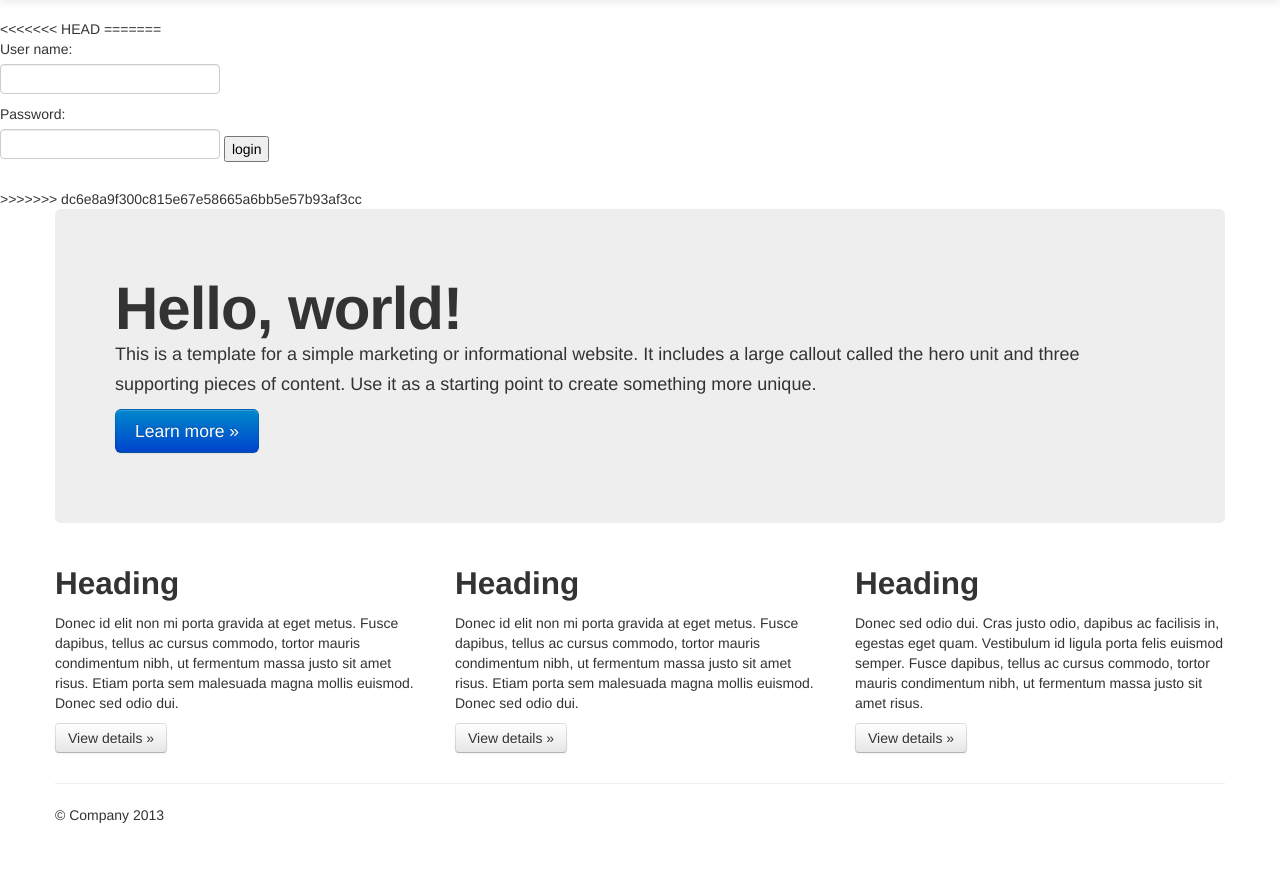
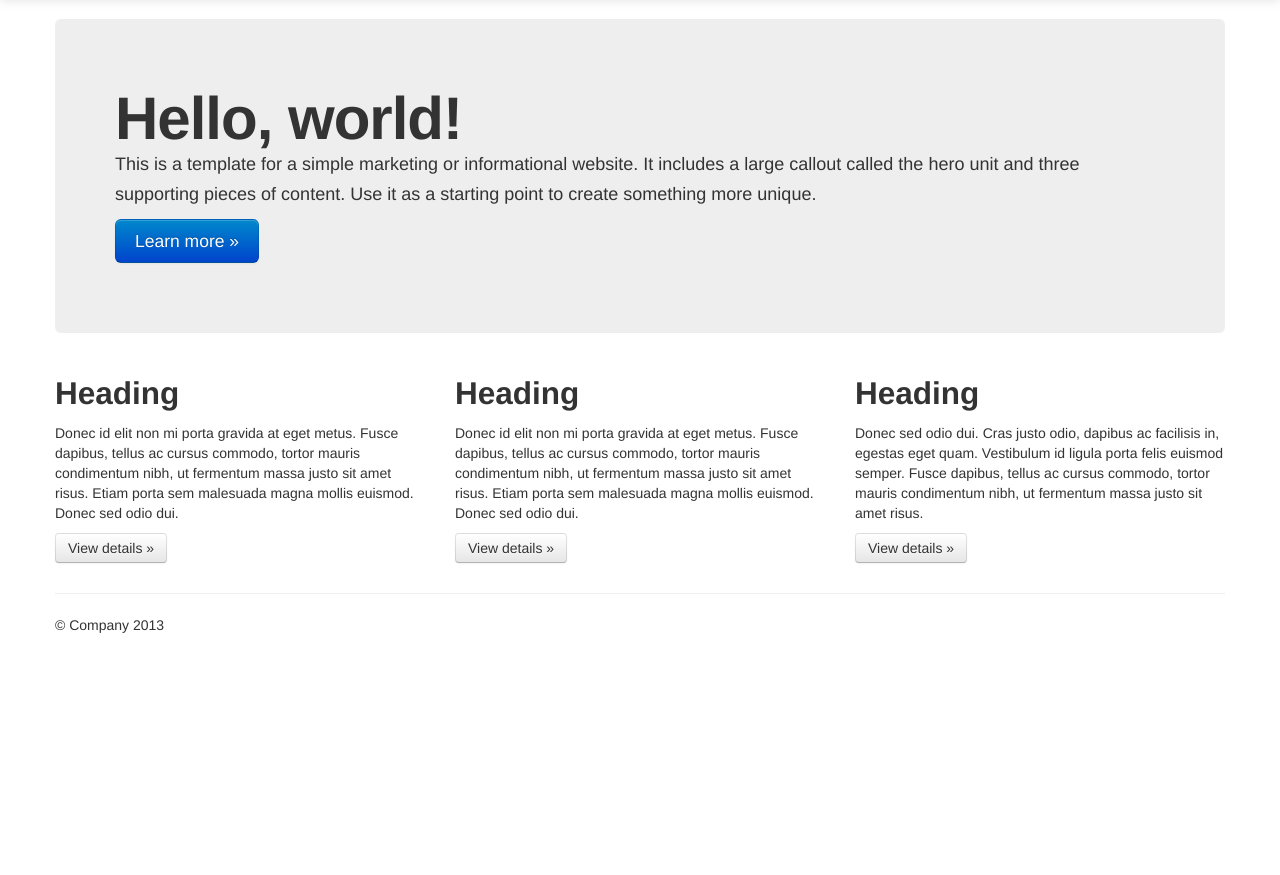
Before and after one commit to yeoedward/payupdawg, a Django app: template webapp/webapp/templates/bootstrappage.html in a window 1280 px wide. Shown: the part 41-916 px from the top of the page. After the commit the page ends 674 px from the top, so only its background shows below. Run offline with Django 3.2, Linux system fonts and the light colour scheme; the template is opened without the code that fills it, so the values that code supplies are empty; some libraries are stand-ins or nearby versions.

Commit message:
bootstrap stuff

```diff
--- a/webapp/webapp/templates/bootstrappage.html
+++ b/webapp/webapp/templates/bootstrappage.html
@@ -17,26 +17,10 @@
     </style>
     <link href="../static/bootstrap/css/bootstrap-responsive.css" rel="stylesheet">
 
-<<<<<<< HEAD
     <!-- HTML5 shim, for IE6-8 support of HTML5 elements -->
     <!--[if lt IE 9]>
       <script src="../assets/js/html5shiv.js"></script>
     <![endif]-->
-=======
-{% if form.errors %}
-<p class="error">Sorry, that's not a valid username or password</p>
-{% endif %}
-
-<form action="login" method="post">{% csrf_token %}
-<label for="username">User name:</label>
-<input type="text" name="username" value="" id="username">
-<label for="password">Password:</label>
-<input type="password" name="password" value="" id="password">
-
-<input type="submit" value="login" />
-<input type="hidden" name="next" value="{{ next|escape }}" />
-</form>
->>>>>>> dc6e8a9f300c815e67e58665a6bb5e57b93af3cc
 
     <!-- Fav and touch icons -->
     <link rel="apple-touch-icon-precomposed" sizes="144x144" href="../assets/ico/apple-touch-icon-144-precomposed.png">
```
